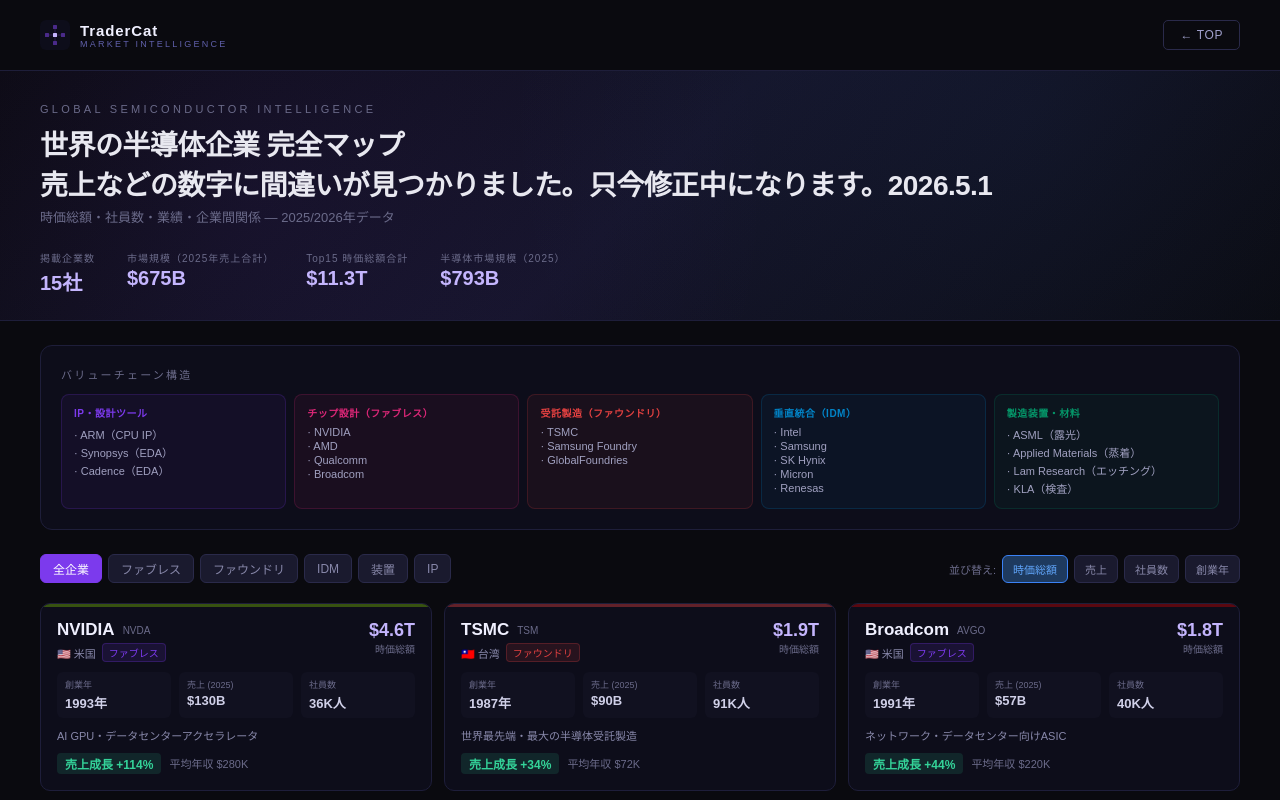
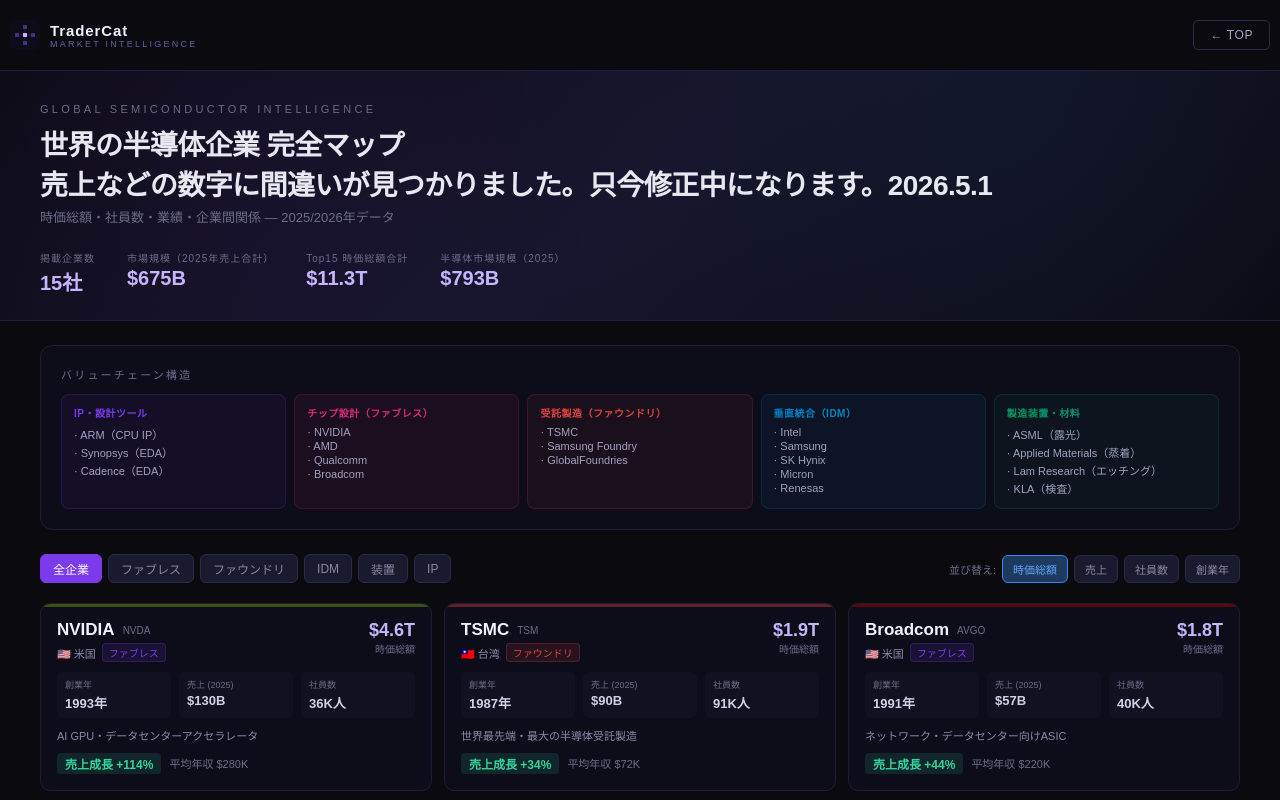
Before and after one commit to miho1031/semiconductor, a React (Vite) app: page / in a window 1280 px wide. Shown: the top 800 px of the page. Built offline with nearby package versions, Linux system fonts and the light colour scheme.

Commit message:
Update App.jsx

```diff
--- a/src/App.jsx
+++ b/src/App.jsx
@@ -332,7 +332,7 @@
       color: "#e8e8f0",
     }}>
       {/* Nav */}
-<div className="nav-pad" style={{ display: "flex", alignItems: "center", justifyContent: "space-between", padding: "20px 40px", borderBottom: "1px solid #1e1e3a", background: "#0a0a0f" }}>
+<div className="nav-pad" style={{ display: "flex", alignItems: "center", justifyContent: "space-between", padding: "20px 10px", borderBottom: "1px solid #1e1e3a", background: "#0a0a0f" }}>
   <div style={{ display: "flex", alignItems: "center", gap: 10 }}>
     <svg width="30" height="30" viewBox="0 0 30 30" fill="none">
       <rect width="30" height="30" rx="6" fill="#0d0d1a"/>
```
